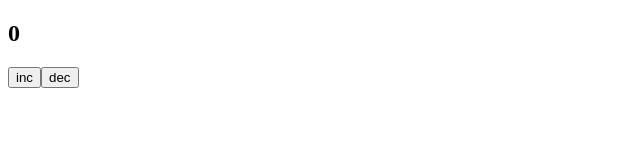
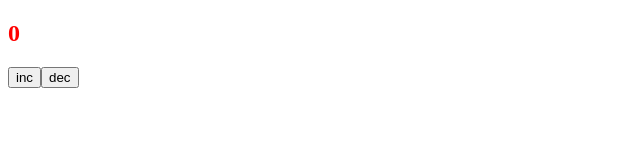
Before and after one commit to DenisPepper/react-advanced-2023, a React app: page / in a window 1280 px wide. Shown: the top 160 px of the page, without its empty margins (0-640 px from the left). Built offline with nearby package versions, Linux system fonts and the light colour scheme.

Commit message:
Проверит подключение стилей

```diff
--- /dev/null
+++ b/src/components/counter/counter.module.css
@@ -0,0 +1,3 @@
+.title {
+    color: red;
+}
--- a/src/components/counter/counter.tsx
+++ b/src/components/counter/counter.tsx
@@ -1,4 +1,5 @@
 import {useState} from "react";
+import css from './counter.module.css';
 
 export const Counter = () => {
     const [count, setCount] = useState(0);
@@ -13,7 +14,7 @@ export const Counter = () => {
 
     return (
         <section>
-            <h1>{count}</h1>
+            <h1 className={css.title}>{count}</h1>
             <button onClick={increment}>inc</button>
             <button onClick={decrement}>dec</button>
         </section>
```
